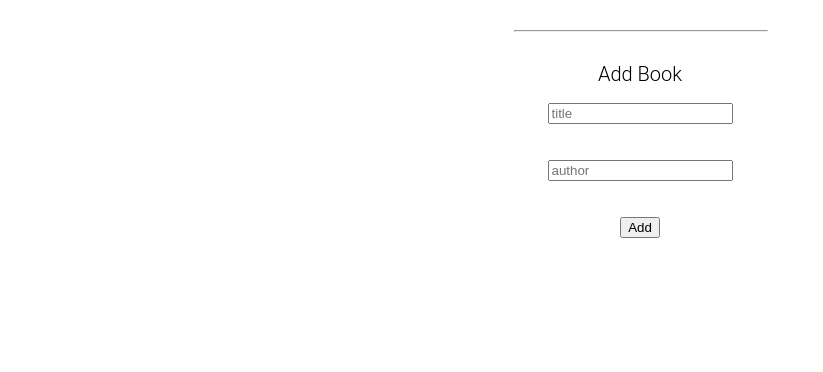
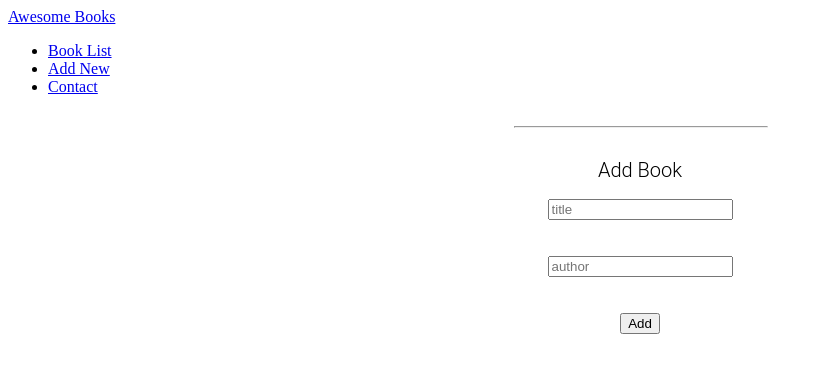
Before and after one commit to AduwuJoseph/Mv-AwesomeBooks, a website: page index.html in a window 1280 px wide. Shown: the whole page, without its empty margins (0-823 px from the left). Drawn offline with Linux system fonts and the light colour scheme.

Commit message:
Aded the navigation bar to the html file

```diff
--- a/index.html
+++ b/index.html
@@ -16,13 +16,24 @@
     <title>Awesome Books</title>
   </head>
   <body>
+    <header>
+      <div class="logo"><a href="#Logo">Awesome Books</a></div>
+      <nav class="hamb-menu">
+        <ul class="nav-list">
+          <li class="list"><a id="list-menu" href="#list">Book List</a></li>
+          <li class="list"><a id="form-menu" href="#add-new"> Add New</a></li>
+          <li class="list"><a id="contact-menu" href="#contact"> Contact</a></li>
+        </ul>
+      </nav>
+    </header>
+    <div class="date"></div>
     <section id='awesome-book'>
-      <h2>Book List</h2>
+      <h2>All Awesome Books</h2>
       <table class="book-list">
         <tbody id="tbody"></tbody>
       </table>
     </section>
-    <section >
+    <section id="add-new">
       <hr>
       <h2>Add Book</h2>
       <form id="book-form" method="post">
```
